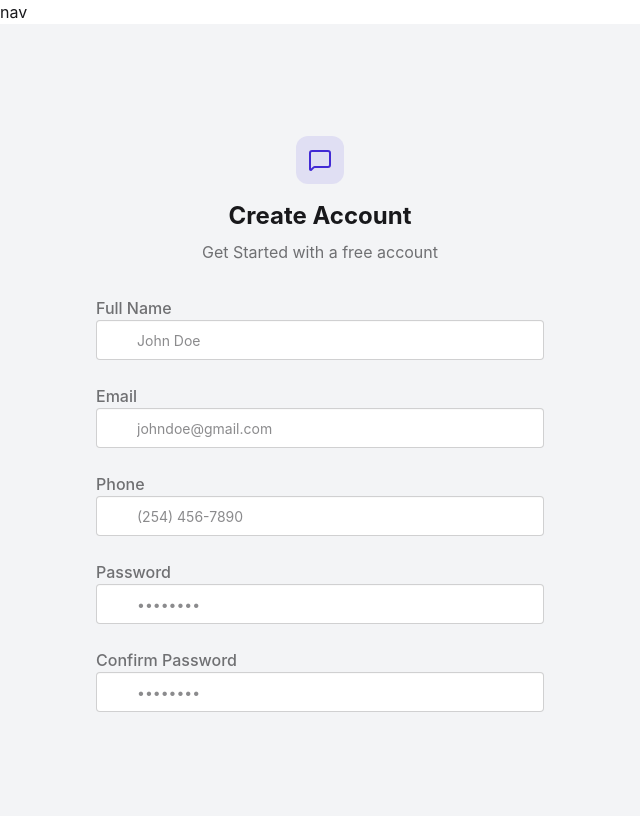
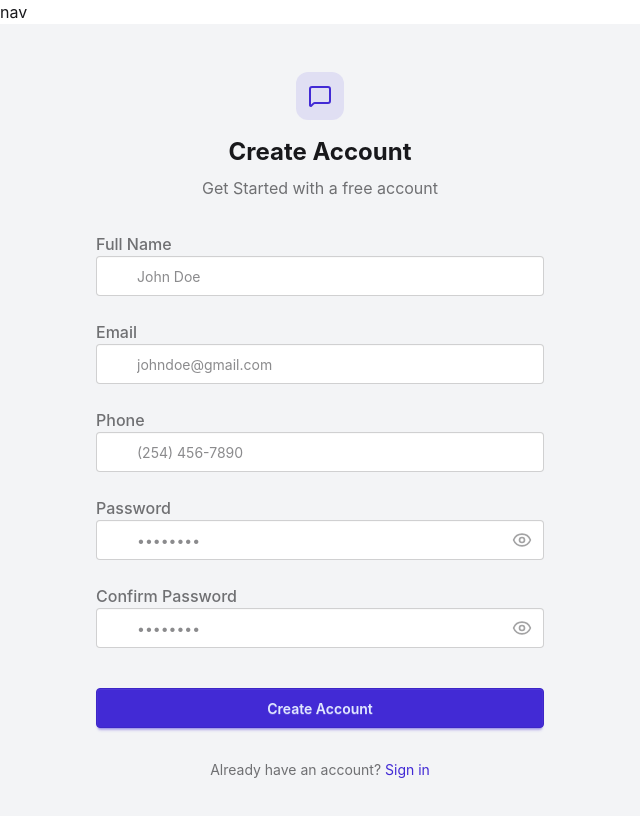
Before and after one commit to Francisomondi/WeTalkKe, a React app in the folder frontend/: page /register in a window 1280 px wide. Shown: the top 816 px of the page, without its empty margins (0-640 px from the left). Built offline with nearby package versions, Linux system fonts and the light colour scheme; no server answers; the HTML template or start-up script is replaced by a standard one.

Commit message:
user registration form

```diff
--- a/frontend/package.json
+++ b/frontend/package.json
@@ -12,7 +12,7 @@
   "dependencies": {
     "@tailwindcss/vite": "^4.3.0",
     "axios": "^1.16.1",
-    "lucide-react": "^1.3.0",
+    "lucide-react": "^1.17.0",
     "react": "^19.2.6",
     "react-dom": "^19.2.6",
     "react-hot": "^0.0.1",
--- a/frontend/src/App.jsx
+++ b/frontend/src/App.jsx
@@ -21,9 +21,9 @@ const App = () => {
 
   console.log({authUser})
 
-  if(isCheckingAuth && !authUser) {
-    return <div className="flex items-center justify-center h-screen"><Loader className="size-10 animate-spin" /></div>
-  }
+  if(isCheckingAuth && !authUser)
+    return (<div className="flex items-center justify-center h-screen"><Loader className="size-10 animate-spin" /></div>
+  )
   return (
     <div>
       <Navbar />
--- a/frontend/src/pages/RegisterPage.jsx
+++ b/frontend/src/pages/RegisterPage.jsx
@@ -1,10 +1,12 @@
 import React, { useState } from 'react'
 import { useAuthStore } from '../store/useAuthStore'
-import { MessageSquare, User } from 'lucide-react'
+import { MessageSquare, User, Mail, Phone, Lock, EyeOff, Eye } from 'lucide-react'
+import { Link } from 'react-router-dom'
+
 
 const RegisterPage = () => {
 
-  const {showPasssword, setShowPassword} = useState(false)
+  const [showPassword, setShowPassword] = useState(false)
   const [formData, setFormData] = useState({
     username: '',
     email: '',
@@ -42,7 +44,8 @@ const RegisterPage = () => {
               </label>
               <div className='relative'>
                 <div className='absolute inset-y-0 left-0 pl-3 flex items-center pointer-events-none'>
-                  <User className='size-5 text-gray-400' />
+                 <User className='w-5 h-5 text-gray-900' />
+
                 </div>
                 <input
                   type='text'
@@ -52,8 +55,6 @@ const RegisterPage = () => {
                   placeholder='John Doe'
                   className='input input-bordered w-full pl-10'
                 />
-
-
               </div>
             </div>
             <div className='form-control'>
@@ -62,7 +63,7 @@ const RegisterPage = () => {
               </label>
               <div className='relative'>
                 <div className='absolute inset-y-0 left-0 pl-3 flex items-center pointer-events-none'>
-                  <User className='size-5 text-gray-400' />
+                  <Mail className='size-5 text-gray-800' />
                 </div>
                 <input
                   type='email'
@@ -82,7 +83,7 @@ const RegisterPage = () => {
               </label>
               <div className='relative'>
                 <div className='absolute inset-y-0 left-0 pl-3 flex items-center pointer-events-none'>
-                  <User className='size-5 text-gray-400' />
+                  <Phone className='size-5 text-gray-400' />
                 </div>
                 <input
                   type='tel'
@@ -96,54 +97,80 @@ const RegisterPage = () => {
 
               </div>
             </div>
-
             <div className='form-control'>
                <label className='label'>
                 <span className='label-text font-medium'>Password</span>
               </label>
               <div className='relative'>
                 <div className='absolute inset-y-0 left-0 pl-3 flex items-center pointer-events-none'>
-                  <User className='size-5 text-gray-400' />
+                  <Lock className="size-5 text-base-content/40" />
                 </div>
                 <input
-                  type='password'
+                  type={showPassword? "text": "password"}
                   name='password'
                   value={formData.password}
                   onChange={(e) => setFormData({...formData, password: e.target.value})}
                   placeholder='••••••••'
-                  className='input input-bordered w-full pl-10'
+                  className={`input input-bordered w-full pl-10`}
                 />
-
-
+                <button
+                    type="button"
+                    className="absolute inset-y-0 right-0 pr-3 flex items-center"
+                    onClick={() => setShowPassword(!showPassword)}
+                  >
+                  {showPassword ? (<EyeOff className="size-5 text-base-content/40" /> ): (
+                  <Eye className="size-5 text-base-content/40" />)}
+                </button>
               </div>
             </div>
-
             <div className='form-control'>
                <label className='label'>
                 <span className='label-text font-medium'>Confirm Password</span>
               </label>
               <div className='relative'>
                 <div className='absolute inset-y-0 left-0 pl-3 flex items-center pointer-events-none'>
-                  <User className='size-5 text-gray-400' />
+                  <Lock className="size-5 text-base-content/40" />
                 </div>
                 <input
-                  type='password'
+                  type={showPassword? "text": "password"}
                   name='confirmPassword'
                   value={formData.confirmPassword}
                   onChange={(e) => setFormData({...formData, confirmPassword: e.target.value})}
                   placeholder='••••••••'
-                  className='input input-bordered w-full pl-10'
+                  className={`input input-bordered w-full pl-10`}
                 />
-
-
+                <button
+                    type="button"
+                    className="absolute inset-y-0 right-0 pr-3 flex items-center"
+                    onClick={() => setShowPassword(!showPassword)}
+                  >
+                  {showPassword ? (<EyeOff className="size-5 text-base-content/40" /> ): (
+                  <Eye className="size-5 text-base-content/40" />)}
+                </button>
               </div>
             </div>
 
-
-
-
-
+            <button
+              type='submit'
+              className='btn btn-primary w-full mt-4'
+              disabled={isSigningUp}
+            >
+             {isSigningUp ? (
+              <>
+              <Loader2 className="size-5 animate-spin" />
+              Loading ...
+              </>
+             ) : ('Create Account')}
+            </button>
           </form>
+          <div className='text-center'>
+            <p className='text-sm text-base-content/60'>
+              Already have an account?{' '}
+              <Link to='/login' className='text-primary hover:underline'>
+                Sign in
+              </Link>
+            </p>
+          </div>
         </div>
 
       </div>
```
Also changed, not shown: 1 other file (tests, documents, lock files or other folders).
